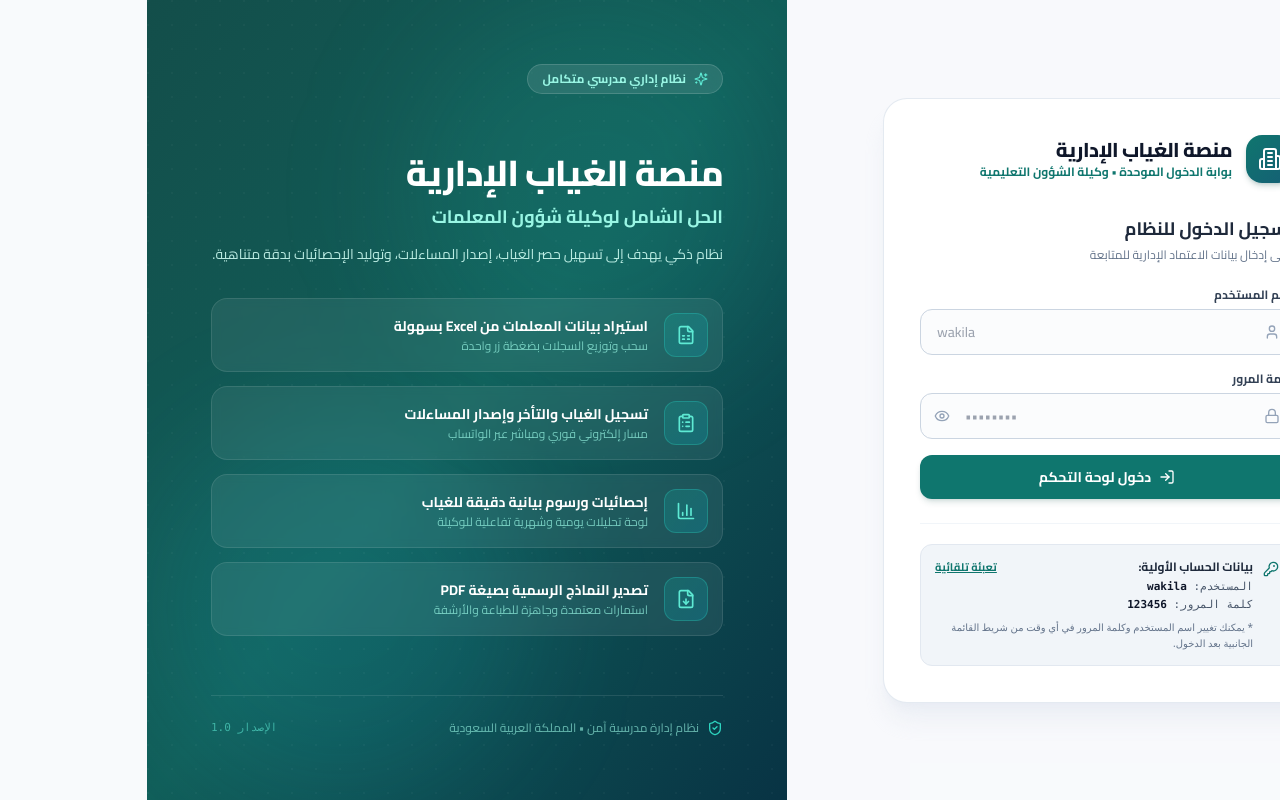
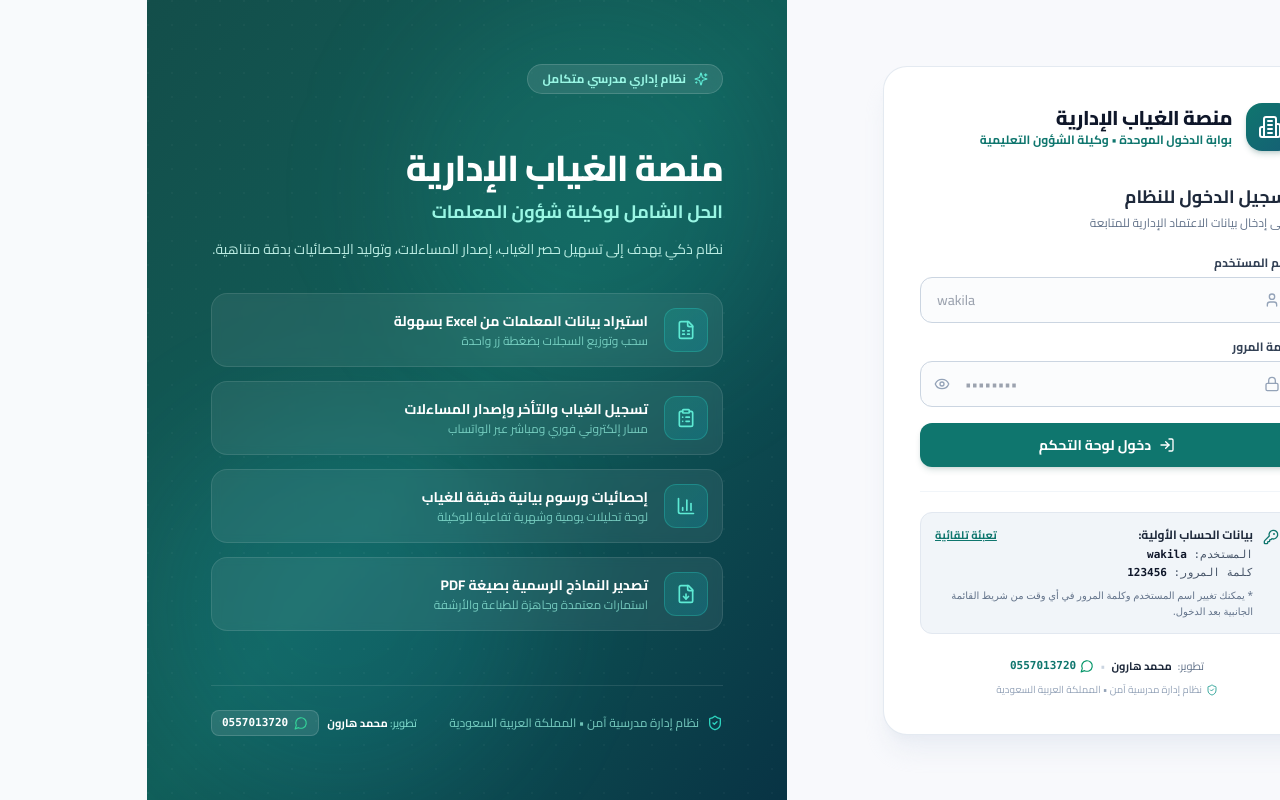
Before and after one commit to SirliBruno/School-Managment, a Next.js app: page /login in a window 1280 px wide. Built offline with nearby package versions, Linux system fonts and the light colour scheme; no server answers; the database is empty.

Commit message:
feat(login): add developer signature 'محمد هارون' with WhatsApp link in login footers

```diff
--- a/app/login/page.tsx
+++ b/app/login/page.tsx
@@ -18,6 +18,7 @@ import {
   BarChart3,
   FileDown,
   Sparkles,
+  MessageCircle,
 } from "lucide-react";
 import { useAuth } from "@/context/AuthContext";
 
@@ -293,10 +294,27 @@ export default function LoginPage() {
             </div>
           </div>
 
-          {/* شارة الأمان السفلية للجوال */}
-          <div className="md:hidden mt-6 text-center text-slate-400 text-xs flex items-center justify-center gap-1.5">
-            <ShieldCheck className="w-3.5 h-3.5 text-teal-600" />
-            <span>نظام إدارة مدرسية آمن • المملكة العربية السعودية</span>
+          {/* شارة الأمان وتوقيع المطور */}
+          <div className="mt-6 text-center text-xs flex flex-col items-center gap-2">
+            <div className="flex items-center justify-center gap-1.5 text-slate-500 text-[11px]">
+              <span>تطوير:</span>
+              <strong className="font-bold text-slate-800">محمد هارون</strong>
+              <span className="text-slate-300">•</span>
+              <a
+                href="https://wa.me/966557013720"
+                target="_blank"
+                rel="noopener noreferrer"
+                className="inline-flex items-center gap-1 text-teal-700 hover:text-teal-900 font-bold font-mono transition-colors"
+                title="تواصل مع المطور عبر الواتساب"
+              >
+                <MessageCircle className="w-3.5 h-3.5 text-emerald-600" />
+                <span dir="ltr">0557013720</span>
+              </a>
+            </div>
+            <div className="text-slate-400 text-[10px] flex items-center justify-center gap-1">
+              <ShieldCheck className="w-3 h-3 text-teal-600/80" />
+              <span>نظام إدارة مدرسية آمن • المملكة العربية السعودية</span>
+            </div>
           </div>
         </motion.div>
       </div>
@@ -369,13 +387,28 @@ export default function LoginPage() {
           </motion.div>
         </div>
 
-        {/* التذييل الأمني الرسمي */}
-        <div className="relative z-10 pt-6 border-t border-white/10 flex items-center justify-between text-xs text-teal-200/60 font-medium">
+        {/* التذييل الأمني الرسمي وتوقيع المطور */}
+        <div className="relative z-10 pt-6 border-t border-white/10 flex flex-col sm:flex-row items-center justify-between gap-3 text-xs text-teal-200/70 font-medium">
           <div className="flex items-center gap-2">
             <ShieldCheck className="w-4 h-4 text-teal-400 shrink-0" />
             <span>نظام إدارة مدرسية آمن • المملكة العربية السعودية</span>
           </div>
-          <span className="text-[11px] font-mono text-teal-300/60">الإصدار 1.0</span>
+
+          <div className="flex items-center gap-2">
+            <span className="text-teal-200/80 text-[11px]">
+              تطوير: <strong className="text-white font-bold">محمد هارون</strong>
+            </span>
+            <a
+              href="https://wa.me/966557013720"
+              target="_blank"
+              rel="noopener noreferrer"
+              className="inline-flex items-center gap-1.5 px-2.5 py-1 rounded-lg bg-white/10 hover:bg-white/20 text-white text-[11px] font-mono font-bold transition-all border border-white/15 group"
+              title="تواصل مع المطور عبر الواتساب"
+            >
+              <MessageCircle className="w-3.5 h-3.5 text-emerald-400 group-hover:scale-110 transition-transform" />
+              <span dir="ltr">0557013720</span>
+            </a>
+          </div>
         </div>
       </div>
     </div>
```
